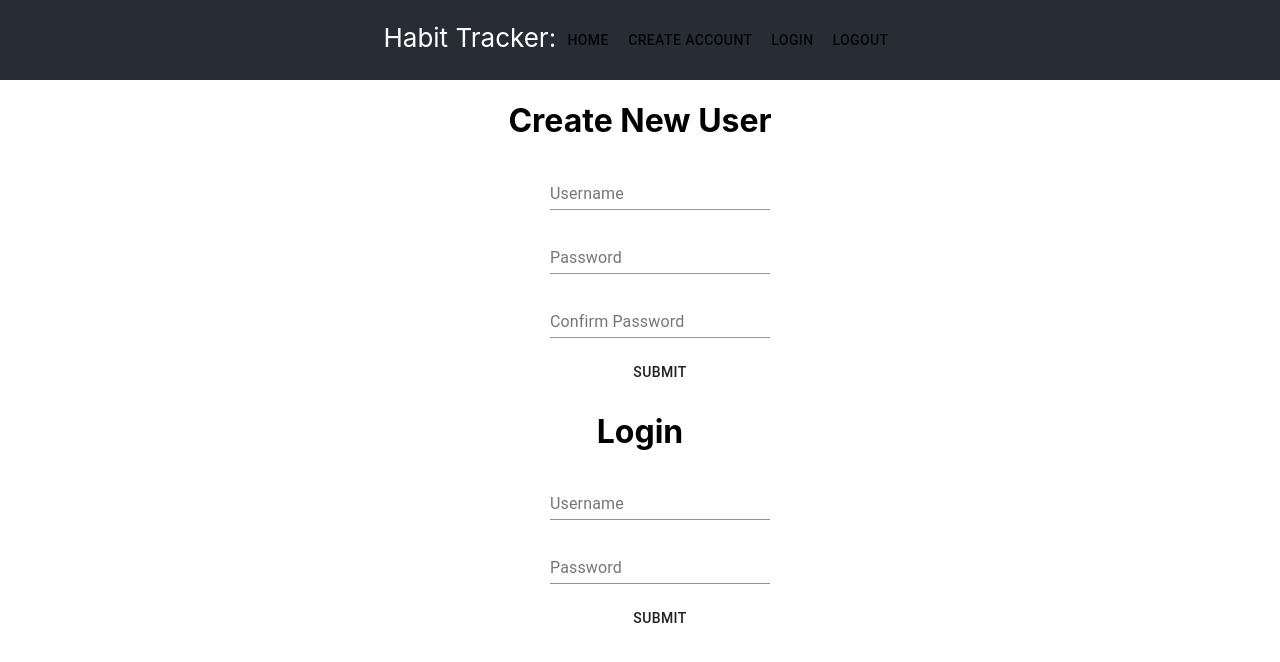
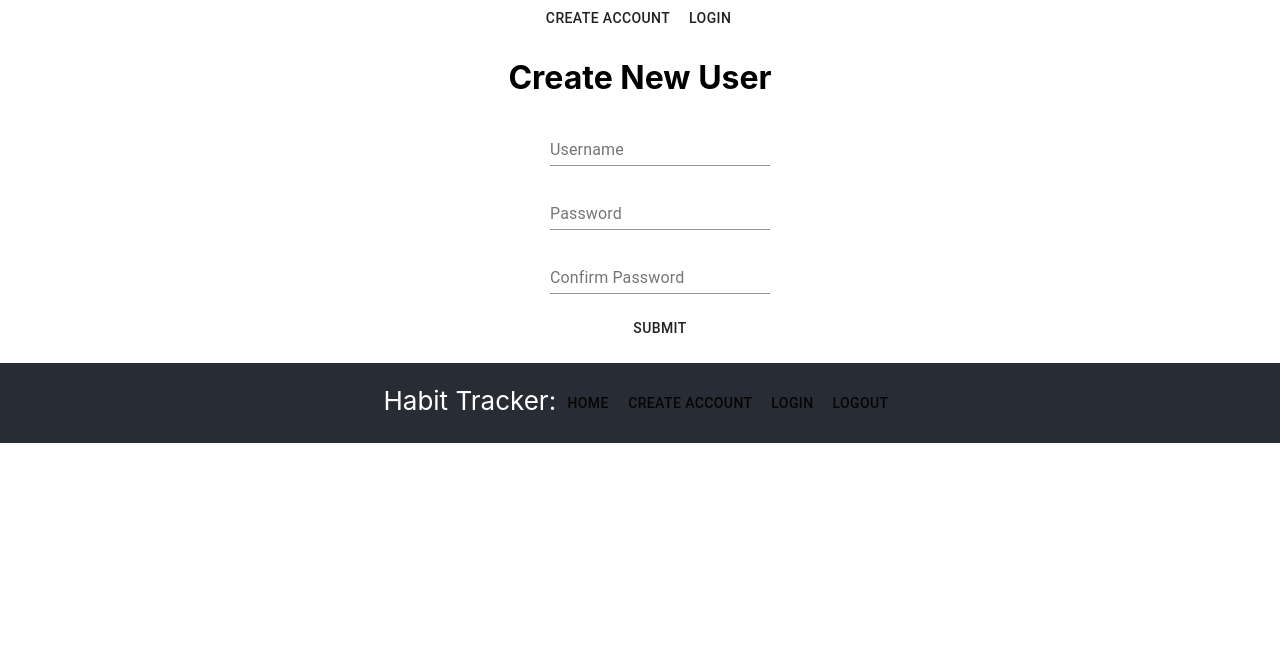
Before and after one commit to ErinNordquist/habbit-tracker, a React (Create React App) app in the folder habit_app/client/habit-tracker-ui/: page /auth/create-account in a window 1280 px wide. Shown: the top 662 px of the page. Built offline with nearby package versions, Linux system fonts and the light colour scheme.

Commit message:
Added communication between create-account front end form and back end route, fixed redirect to login form on success

```diff
--- a/habit_app/client/habit-tracker-ui/package.json
+++ b/habit_app/client/habit-tracker-ui/package.json
@@ -8,9 +8,11 @@
     "@testing-library/react": "^11.2.7",
     "@testing-library/user-event": "^12.8.3",
     "axios": "^0.21.1",
+    "hookrouter": "^1.2.5",
     "react": "^17.0.2",
     "react-dom": "^17.0.2",
     "react-hook-form": "^7.7.1",
+    "react-router-dom": "^5.2.0",
     "react-scripts": "4.0.3",
     "web-vitals": "^1.1.2"
   },
--- a/habit_app/client/habit-tracker-ui/src/App.js
+++ b/habit_app/client/habit-tracker-ui/src/App.js
@@ -1,19 +1,43 @@
 import logo from './logo.svg';
 import './App.css';
-//import {Button} from "@material-ui/core";
+import {useState} from "react";
+import {Button} from "@material-ui/core";
 //import HabitTable from "./components/HabitTable";
+import Routes from './Routes';
 import CreateUserForm from "./components/CreateUserForm";
 import LoginForm from "./components/LoginForm";
 import NavBar from "./components/NavBar";
+import {BrowserRouter, Link, Route, Switch} from "react-router-dom";
 
 function App() {
+    const [loggedIn, setLoggedIn] = useState(false);
+
+
   return (
     <div className="App">
+        <BrowserRouter>
+            <nav>
+
+                <Link to="/auth/create-account">
+                    <Button>Create Account</Button>
+                </Link>
+                <Link to="/auth/login">
+                    <Button>Login</Button>
+                </Link>
+
+            </nav>
+            <Switch>
+                <Route path="/auth/create-account">
+                    <CreateUserForm/>
+                </Route>
+                <Route path="/auth/login" exact>
+                    <LoginForm/>
+                </Route>
+            </Switch>
+        </BrowserRouter>
       <header className="App-header">
         <NavBar></NavBar>
       </header>
-        <CreateUserForm></CreateUserForm>
-        <LoginForm></LoginForm>
     </div>
 
   );
--- a/habit_app/client/habit-tracker-ui/src/components/CreateUserForm.js
+++ b/habit_app/client/habit-tracker-ui/src/components/CreateUserForm.js
@@ -2,20 +2,32 @@ import {useState, useRef} from "react";
 import {TextField, Button} from "@material-ui/core";
 import {useForm, Controller} from "react-hook-form";
 import axios from "axios";
+import {useHistory} from "react-router-dom";
+
 
 function CreateUserForm(props) {
-    const { register, handleSubmit,getValues, watch, control, formState: { errors, isValid }, } = useForm();
+    const { register, handleSubmit,getValues, watch, control, formState: { errors, isValid },setError } = useForm();
     const password = useRef({});
     password.current = watch("password");
+    const username = useRef({});
+    username.current = watch("username");
+    var lastSubmission = "";
+    let history = useHistory();
 
+    //TODO: Remove console.log(data) once backend communication is working
+    const onSubmit= (data) => {
+        console.log(data);
+        console.log(errors);
+        lastSubmission = data.username;
+        axios.post(`http://localhost:5000/auth/create-account`, data).then(function (response){
+            console.log(response);
+            history.push("/auth/login");
+        }).catch(function (error) {
+            console.log(error.message);
+            console.log(lastSubmission);
+            setError("username",{type:"validate",message:"Username is Taken"})
 
-    /*function handleFormSubmit(e) {
-        setUsername(e.target[0].value);
-        setPassword(e.target[1].value);
-    }*/
-    //TODO: Remove console.log(data) once backend communication is working
-    const onSubmit= (data) => {console.log(data);console.log(errors);
-        console.log("backend post");
+        });
     }
     return (
         <div>
@@ -25,9 +37,16 @@ function CreateUserForm(props) {
                     name="username"
                     control={control}
                     defaultValue=""
-                    rules={{required: true}}
-                    render={({ field }) => <TextField label="Username" value={field.value} inputRef={field.ref} onChange={field.onChange} />}
+                    rules={{required: true,
+                        validate: () => username.current !==  lastSubmission || 'Username is Taken'
+                    }}
+                    render={({ field }) => <TextField label="Username"
+                                                      value={field.value}
+                                                      inputRef={field.ref}
+                                                      onChange={field.onChange}
+                                                     />}
                /></ul>
+                {errors.username && <p>{errors.username.message}</p>}
                 <ul><Controller
                     name="password"
                     control={control}
@@ -48,7 +67,6 @@ function CreateUserForm(props) {
                 <p>{errors.confirm_password && errors.confirm_password.message}</p>
 
                 <ul><Button type="submit" value="submit" onClick={handleSubmit(onSubmit)}>Submit</Button></ul>
-
             </form>
         </div>
     );
--- a/habit_app/client/habit-tracker-ui/src/components/NavBar.js
+++ b/habit_app/client/habit-tracker-ui/src/components/NavBar.js
@@ -1,16 +1,20 @@
 import {Button} from "@material-ui/core";
 import axios from "axios";
+import Routes from "../Routes";
+import {BrowserRouter, Link, Route, Switch} from "react-router-dom";
+
 
 function NavBar(props) {
-
     const onClick = (route) => {
         console.log(`http://localhost:5000${route}`)
-        const res = axios.get(`http://localhost:5000${route}`);
-        console.log(res);
+        axios.get(`http://localhost:5000${route}`).then(function (response){
+            console.log(response);
+        });
+
     }
     return (
         <div>Habit Tracker:
-            <Button onClick= {() => onClick("/home")}>Home</Button>
+            <Button onClick= {() => onClick("/")}>Home</Button>
             <Button onClick= {() => onClick("/auth/create-account")}>Create Account</Button>
             <Button onClick={() => onClick("/auth/login")}>Login</Button>
             <Button onClick={() => onClick("/auth/logout")}>Logout</Button>
```
Also changed, not shown: 1 other file (tests, documents, lock files or other folders).
